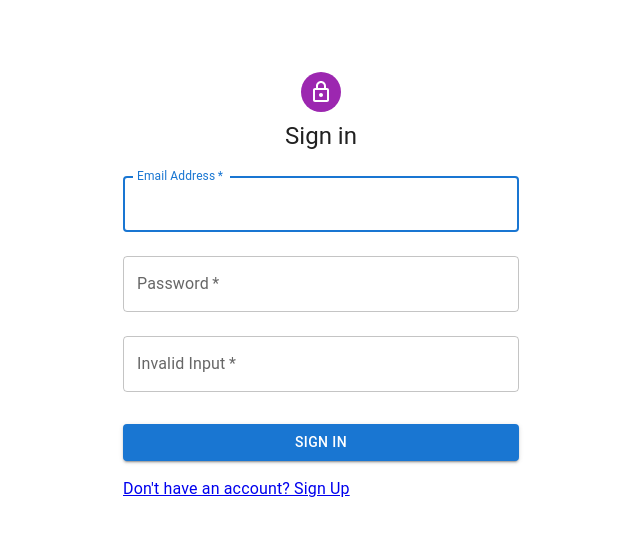
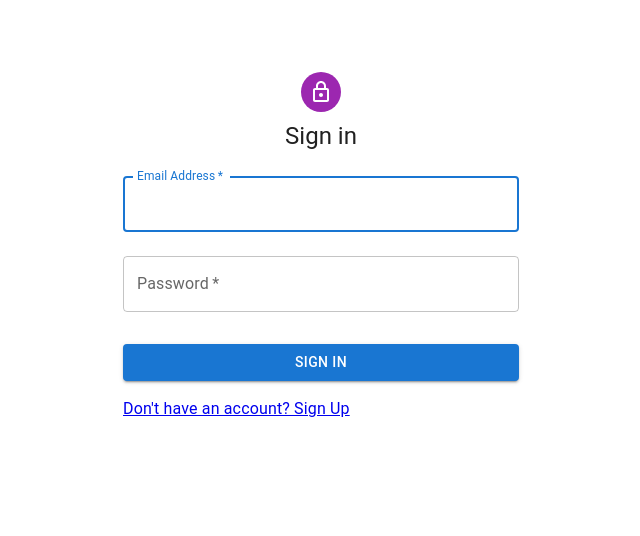
Before and after one commit to MajdHarbb/React-Sign-In-Sign-Up-, a React (Create React App) app: page / in a window 1280 px wide. Shown: the top 536 px of the page, without its empty margins (319-959 px from the left). Built offline with nearby package versions, Linux system fonts and the light colour scheme.

Commit message:
change input

```diff
--- a/src/components/LoginComponent.js
+++ b/src/components/LoginComponent.js
@@ -41,7 +41,7 @@ export default function LoginComponent() {
             localStorage.setItem("access_token", content.access_token);
             setRedirect(true);
         } else{
-            alert("eneter");
+            alert("Invalid Input");
 
         }
 
@@ -93,15 +93,6 @@ export default function LoginComponent() {
                             onChange={(e) => setPassword(e.target.value)}
                         />
 
-                        <TextField className='alertBox'
-                            margin="normal"
-                            required
-                            fullWidth
-                            name="password"
-                            label="Invalid Input"
-                            type="password"
-                            autoComplete="current-password"
-                        />
 
                         <Button
                             type="submit"
```
